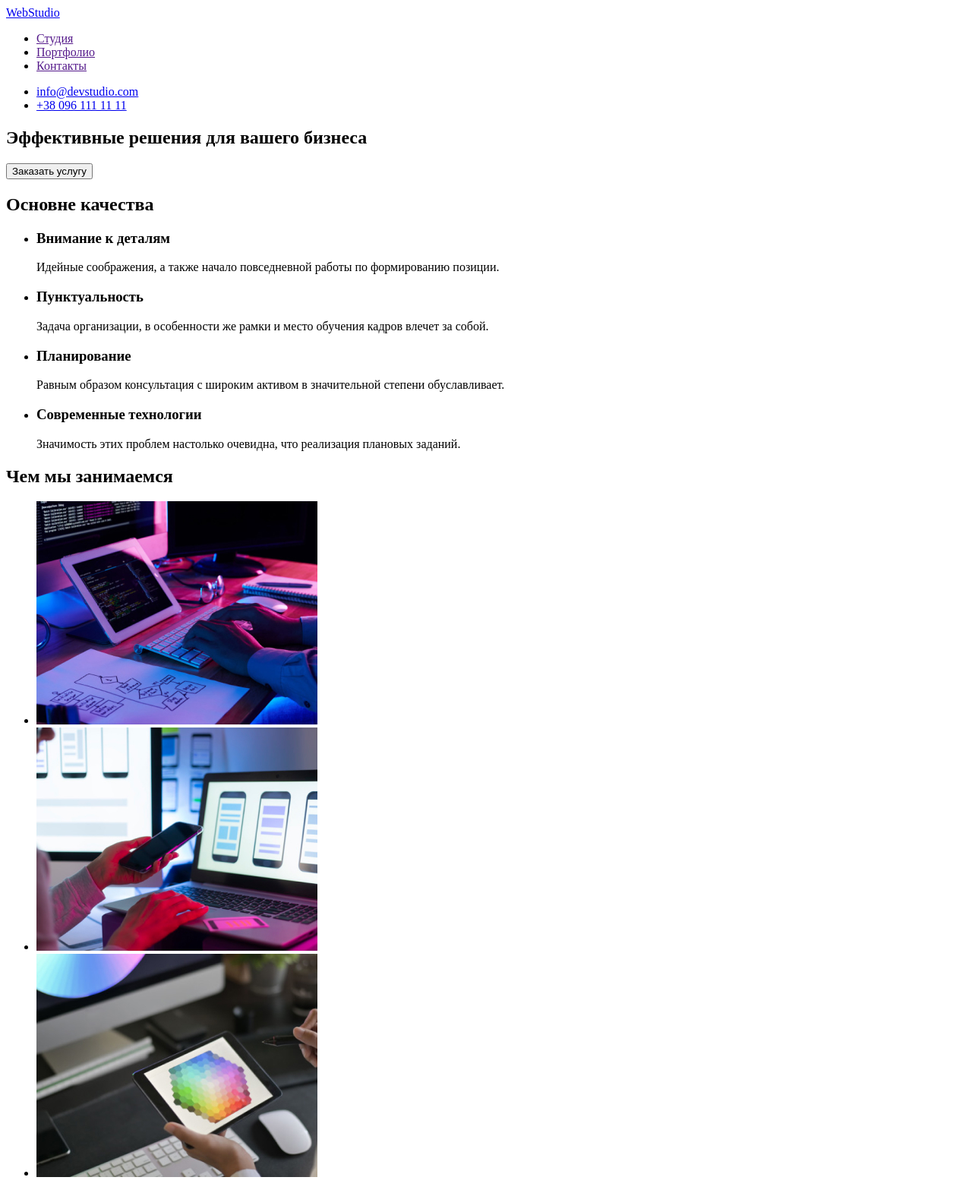
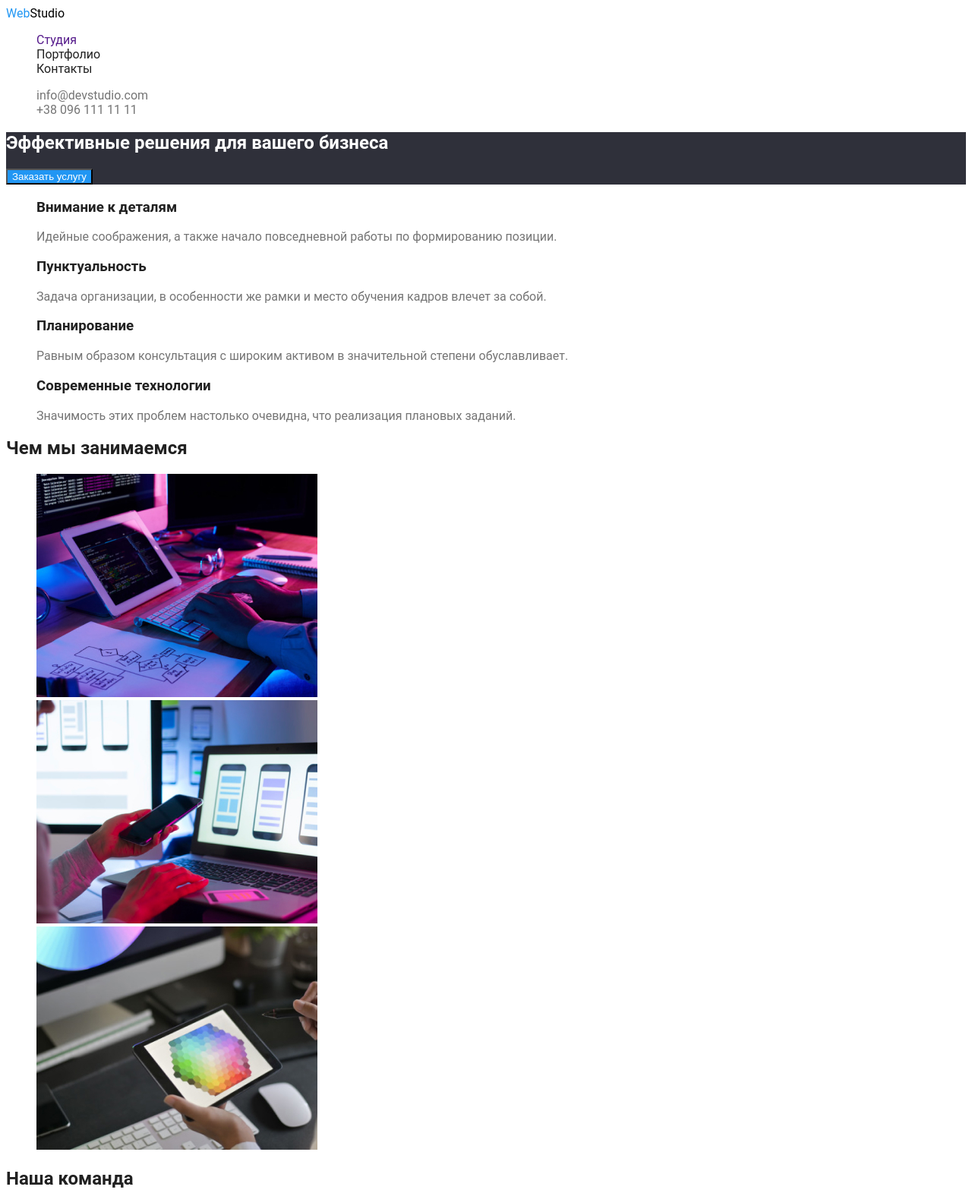
Before and after one commit to AndreySchulz/goit-markup-hw-02, a plain HTML site: page index.html in a window 1280 px wide. Shown: the top 1571 px of the page at 76% size. Drawn offline with Linux system fonts and the light colour scheme.

Commit message:
first version

```diff
--- a/css/styles.css
+++ b/css/styles.css
@@ -1,3 +1,71 @@
+  /* #2196F3 accent color
+    #757575 color text
+    #212121 color heading
+    #F5F4FA block color
+    #2F303A footer color*/
+:root{
+    --main-haeding-color:#FFFFFF;
+    --accent-color:#2196F3;
+    --logo-color:#000000;
+    --heading-color:#212121;
+    --text-color:#757575;
+    --block-color:#F5F4FA;
+    --footer-color:#2F303A;
+}
+/* общие классы*/
 body{
+    font-family:roboto;
+    color: var(--text-color);
+}
+li{
+    list-style: none;
+}
+body a{
+    text-decoration: none;
+}
+.head-color{
+    color: var(--heading-color);
+}
+/* начало */
+.logo{
+    color: var(--logo-color);
+}
+.logo span{
+    color:var(--accent-color);
+}
+/* nav */
+.navi .navi-list:hover,
+.navi navi-list:focus{
+    color: var(--accent-color);
+}
+.contact-us{
+    color: var(--text-color);
+}
+.contact-us:focus,
+.contact-us:hover{
+    color: var(--accent-color);
+}
+/* hero */
+.hero{
+    background-color: var(--footer-color);
+}
+.hero h1{
+    color: var(--main-haeding-color);
+}
+.hero .order{
+    color: var(--main-haeding-color);
+    background-color: var(--accent-color);
+}
+/* основные качества */
+.qualities > h2{
+    display: none;
+}
 
+/* Чем мы занимаемся */
+/* footer */
+footer{
+    background-color: var(--footer-color);
 }
+footer .maps{
+    color: var(--main-haeding-color);
+}
--- a/index.html
+++ b/index.html
@@ -1,5 +1,5 @@
 <!DOCTYPE html>
-<html lang="en">
+<html lang="ru">
 
 <head>
     <meta charset="UTF-8">
@@ -11,47 +11,47 @@
 
 <body>
     <header>
-        <nav>
-            <a href="/">WebStudio</a>
+        <nav class="navi">
+            <a href="index.html" class="logo"><span>Web</span>Studio</a>
             <ul>
-                <li><a href="">Студия</a></li>
-                <li><a href="">Портфолио</a></li>
-                <li><a href="">Контакты</a></li>
+                <li><a href="" class="navi-list" head-color>Студия</a></li>
+                <li><a href="./portfolio.html"class="navi-list head-color">Портфолио</a></li>
+                <li><a href=""class="navi-list head-color">Контакты</a></li>
             </ul>
         </nav>
         <ul>
-            <li><a href="mailto:info@devstudio.com">info@devstudio.com</a></li>
-            <li><a href="tel:+380961111111">+38 096 111 11 11</a></li>
+            <li><a href="mailto:info@devstudio.com" class="contact-us">info@devstudio.com</a></li>
+            <li><a href="tel:+380961111111" class="contact-us">+38 096 111 11 11</a></li>
         </ul>
     </header>
     <main>
-        <section>
+        <section class="hero">
             <h1>Эффективные решения для вашего бизнеса</h1>
-            <button type="button">Заказать услугу</button>
+            <button type="button" class="order">Заказать услугу</button>
         </section>
-        <section>
+        <section class="qualities">
             <h2>Основне качества</h2>
             <ul>
                 <li>
-                    <h3>Внимание к деталям</h3>
+                    <h3 class="qualities-heading head-color">Внимание к деталям</h3>
                     <p>Идейные соображения, а также начало повседневной работы по формированию позиции.</p>
                 </li>
                 <li>
-                    <h3>Пунктуальность</h3>
+                    <h3 class="qualities-heading head-color">Пунктуальность</h3>
                     <p>Задача организации, в особенности же рамки и место обучения кадров влечет за собой.</p>
                 </li>
                 <li>
-                    <h3>Планирование</h3>
+                    <h3 class="qualities-heading head-color">Планирование</h3>
                     <p>Равным образом консультация с широким активом в значительной степени обуславливает.</p>
                 </li>
                 <li>
-                    <h3>Современные технологии</h3>
+                    <h3 class="qualities-heading head-color">Современные технологии</h3>
                     <p>Значимость этих проблем настолько очевидна, что реализация плановых заданий.</p>
                 </li>
             </ul>
         </section>
-        <section>
-            <h2>Чем мы занимаемся</h2>
+        <section class="occupation">
+            <h2 class="occupation-heading head-color">Чем мы занимаемся</h2>
             <ul>
                 <li>
                     <img src="./images/img1.jpg" alt="кодинг ночью" width="370">
@@ -64,39 +64,39 @@
                 </li>
             </ul>
         </section>
-        <section>
-            <h2>Наша команда</h2>
+        <section class="team">
+            <h2 class="team-heading head-color">Наша команда</h2>
             <ul>
-                <li>
+                <li class="team-card">
                     <img src="./images/igor.jpg" alt="фото Игорь Демьяненко" width="270">
-                    <h3>Игорь Демьяненко</h3>
+                    <h3 class="card-heading head-color">Игорь Демьяненко</h3>
                     <p>Product Designer</p>
                 </li>
-                <li>
+                <li class="team-card">
                     <img src="./images/olga.jpg" alt="фото Ольга Репина" width="270">
-                    <h3>Ольга Репина</h3>
+                    <h3 class="card-heading head-color">Ольга Репина</h3>
                     <p>Frontend Developer</p>
                 </li>
-                <li>
+                <li class="team-card">
                     <img src="./images/nicholas.jpg" alt="фото Николай Тарасов" width="270">
-                    <h3>Николай Тарасов</h3>
+                    <h3 class="card-heading head-color">Николай Тарасов</h3>
                     <p>Marketing</p>
                 </li>
-                <li>
+                <li class="team-card">
                     <img src="./images/michael.jpg" alt="фото Михаил Ермаков" width="270">
-                    <h3>Михаил Ермаков</h3>
+                    <h3 class="card-heading head-color"Михаил Ермаков></h3>
                     <p>UI Designer</p>
                 </li>
             </ul>
         </section>
     </main>
     <footer>
-        <a href="/">WebStudio</a>
+        <a href="index.html" class="logo"><span>Web</span>Studio</a>
         <address>
             <ul>
-                <li><a href="https://www.google.com/maps" target="_blank" rel="noopener noreferrer">м. Київ, пр-т Лесі Українки, 26</a></li>
-                <li><a href="mailto:info@devstudio.com">info@devstudio.com</a></li>
-                <li><a href="tel:+380961111111">+38 096 111 11 11</a></li>
+                <li><a href="https://www.google.com/maps" target="_blank" rel="noopener noreferrer" class="maps">м. Київ, пр-т Лесі Українки, 26</a></li>
+                <li><a href="mailto:info@devstudio.com" class="contact-us">info@devstudio.com</a></li>
+                <li><a href="tel:+380961111111" class="contact-us">+38 096 111 11 11</a></li>
             </ul>
         </address>
 
--- /dev/null
+++ b/portfolio.html
@@ -0,0 +1,41 @@
+<!DOCTYPE html>
+<html lang="ru">
+
+<head>
+    <meta charset="UTF-8">
+    <meta http-equiv="X-UA-Compatible" content="IE=edge">
+    <meta name="viewport" content="width=device-width, initial-scale=1.0">
+    <link rel="stylesheet" href="./css/styles.css" />
+    <title>Document</title>
+</head>
+<body>
+    <header>
+        <nav>
+            <a href="index.html"><span>Web</span>Studio</a>
+            <ul>
+                <li><a href="">Студия</a></li>
+                <li><a href="./portfolio.html">Портфолио</a></li>
+                <li><a href="">Контакты</a></li>
+            </ul>
+        </nav>
+        <ul>
+            <li><a href="mailto:info@devstudio.com">info@devstudio.com</a></li>
+            <li><a href="tel:+380961111111">+38 096 111 11 11</a></li>
+        </ul>
+    </header>
+
+    <footer>
+        <a href="index.html"><span>Web</span>Studio</a>
+        <address>
+            <ul>
+                <li><a href="https://www.google.com/maps" target="_blank" rel="noopener noreferrer">м. Київ, пр-т Лесі
+                        Українки, 26</a></li>
+                <li><a href="mailto:info@devstudio.com">info@devstudio.com</a></li>
+                <li><a href="tel:+380961111111">+38 096 111 11 11</a></li>
+            </ul>
+        </address>
+
+    </footer>
+</body>
+
+</html>
```
